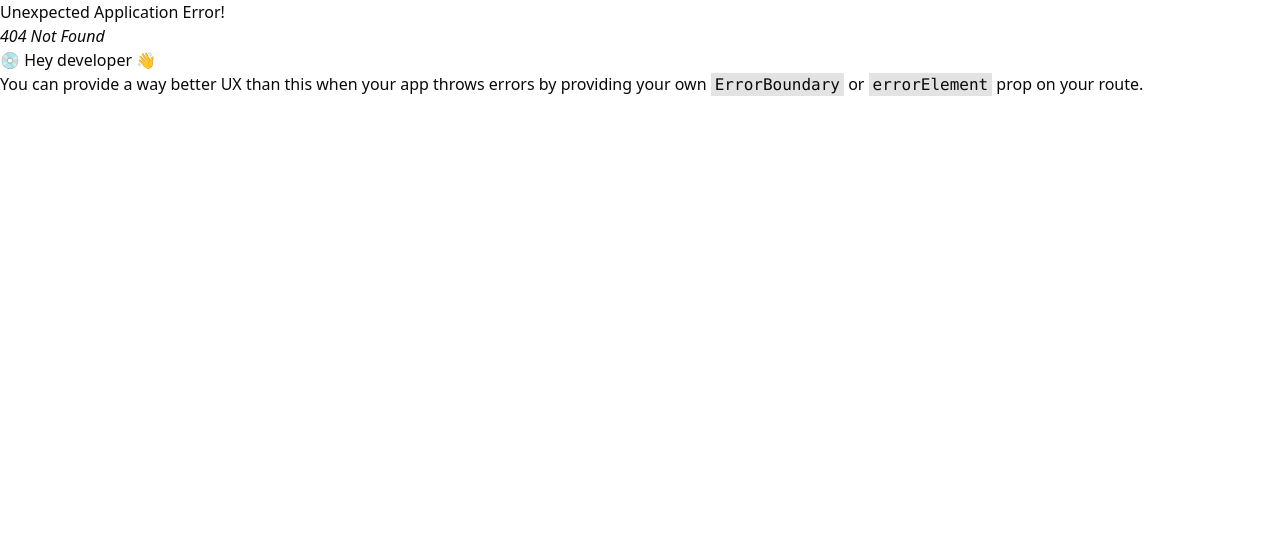
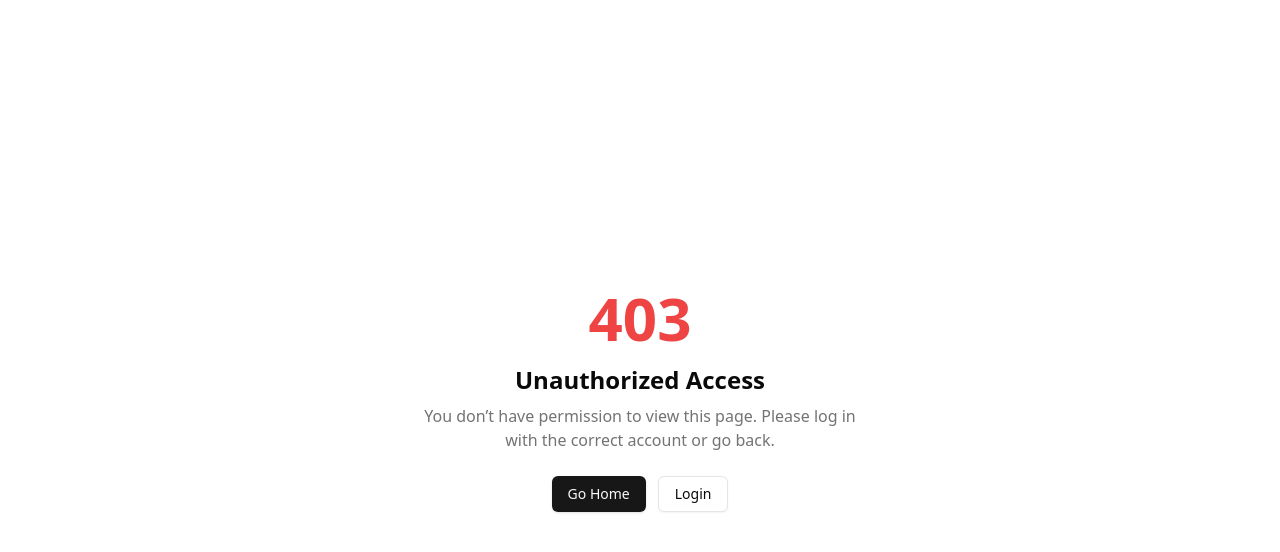
Before and after one commit to Mirazahmed0997/Peak-route-A-tour-managment-application-client, a React (Vite) app: page /unAuthorised in a window 1280 px wide. Before the commit this address had no page. Shown: the top 552 px of the page. Built offline with nearby package versions, Linux system fonts and the light colour scheme.

Commit message:
protectedRoutesBasedOnRole

```diff
--- /dev/null
+++ b/src/pages/unAuthorised.tsx
@@ -0,0 +1,31 @@
+import { Button } from "@/components/ui/button";
+import { Link } from "react-router";
+
+const unAuthorised = () => {
+    return (
+        <div className="flex min-h-screen flex-col items-center justify-center text-center px-4">
+            <h1 className="text-6xl font-bold text-destructive">403</h1>
+
+            <h2 className="mt-4 text-2xl font-semibold">
+                Unauthorized Access
+            </h2>
+
+            <p className="mt-2 text-muted-foreground max-w-md">
+                You don’t have permission to view this page.
+                Please log in with the correct account or go back.
+            </p>
+
+            <div className="mt-6 flex gap-3">
+                <Button asChild variant="default">
+                    <Link to="/">Go Home</Link>
+                </Button>
+
+                <Button asChild variant="outline">
+                    <Link to="/login">Login</Link>
+                </Button>
+            </div>
+        </div>
+    );
+};
+
+export default unAuthorised;
--- a/src/pages/verify.tsx
+++ b/src/pages/verify.tsx
@@ -16,7 +16,7 @@ import { cn } from "@/lib/utils"
 
 const Verify = () => {
 
-    const inputsRef = useRef([])
+    const inputsRef = useRef<(HTMLInputElement | null)[]>([]);
     const [otp, setOtp] = useState(Array(6).fill(""))
     const [loading, setLoading] = useState(false)
     const [otpSent, setOtpSent] = useState(false)
@@ -39,28 +39,29 @@ const Verify = () => {
 
     useEffect(() => {
         if (otpSent && inputsRef.current[0]) {
-            inputsRef.current[0].focus()
+          inputsRef.current[0].focus();
         }
-    }, [otpSent])
+      }, [otpSent]);
 
-    const handleChange = (e: any, index: any) => {
-        const value = e.target.value
-        if (!/^[0-9]?$/.test(value)) return
+      const handleChange = (e: React.ChangeEvent<HTMLInputElement>, index: number) => {
+        const value = e.target.value;
+        if (!/^[0-9]?$/.test(value)) return;
 
-        const newOtp = [...otp]
-        newOtp[index] = value
-        setOtp(newOtp)
+        const newOtp = [...otp];
+        newOtp[index] = value;
+        setOtp(newOtp);
 
         if (value && index < inputsRef.current.length - 1) {
-            inputsRef.current[index + 1].focus()
+          inputsRef.current[index + 1]?.focus();
         }
-    }
+      };
 
-    const handleKeyDown = (e: any, index: any) => {
+      const handleKeyDown = (e: React.KeyboardEvent<HTMLInputElement>, index: number) => {
         if (e.key === "Backspace" && !otp[index] && index > 0) {
-            inputsRef.current[index - 1].focus()
+          inputsRef.current[index - 1]?.focus();
         }
-    }
+      };
+
 
     const handleSendOtp = async () => {
         const toastId = toast.loading("Sending Otp")
@@ -214,3 +215,224 @@ const Verify = () => {
 }
 
 export default Verify
+
+
+
+
+
+
+// import { useRef, useState, useEffect } from "react"
+// import { Button } from "@/components/ui/button"
+// import {
+//     Card,
+//     CardContent,
+//     CardDescription,
+//     CardHeader,
+//     CardTitle,
+// } from "@/components/ui/card"
+// import { Input } from "@/components/ui/input"
+// import { useLocation, useNavigate } from "react-router"
+// import {  useSendOtpMutation, useVerifyOtpMutation } from "@/redux/features/auth/auth.api"
+// import { toast } from "sonner"
+// import { cn } from "@/lib/utils"
+
+// const Verify = () => {
+
+//     const inputsRef = useRef([])
+//     const [otp, setOtp] = useState(Array(6).fill(""))
+//     const [loading, setLoading] = useState(false)
+//     const [otpSent, setOtpSent] = useState(false)
+//     const [sendOtp] = useSendOtpMutation();
+//     const [verifyOtp] = useVerifyOtpMutation();
+
+//     const location = useLocation()
+//     const [email] = useState(location.state)
+//     const [timer, setTimer] = useState(120)
+//     console.log(email)
+//     const navigate = useNavigate()
+
+//     // useEffect(() => {
+//     //     if (!email) {
+//     //         navigate('/')
+//     //     }
+//     // }, [email])
+
+
+
+//     useEffect(() => {
+//         if (otpSent && inputsRef.current[0]) {
+//             inputsRef.current[0].focus()
+//         }
+//     }, [otpSent])
+
+//     const handleChange = (e: any, index: any) => {
+//         const value = e.target.value
+//         if (!/^[0-9]?$/.test(value)) return
+
+//         const newOtp = [...otp]
+//         newOtp[index] = value
+//         setOtp(newOtp)
+
+//         if (value && index < inputsRef.current.length - 1) {
+//             inputsRef.current[index + 1].focus()
+//         }
+//     }
+
+//     const handleKeyDown = (e: any, index: any) => {
+//         if (e.key === "Backspace" && !otp[index] && index > 0) {
+//             inputsRef.current[index - 1].focus()
+//         }
+//     }
+
+//     const handleSendOtp = async () => {
+//         const toastId = toast.loading("Sending Otp")
+//         setTimer(120)
+//         try {
+//             setOtpSent(true)
+//             const res = await sendOtp({ email: email }).unwrap()
+//             if (res.success) {
+//                 toast.success("Otp sent", { id: toastId })
+//             }
+//             setTimer(0)
+
+//         } catch (error) {
+//             console.log(error)
+//         }
+//     }
+//     const handleReSendOtp = async () => {
+//         const toastId = toast.loading("Re-Sending Otp")
+//         setTimer(120)
+//         try {
+//             setOtpSent(true)
+//             const res = await sendOtp({ email: email }).unwrap()
+//             if (res.success) {
+//                 toast.success("Otp sent", { id: toastId })
+//             }
+//             setTimer(0)
+
+//         } catch (error) {
+//             console.log(error)
+//         }
+//     }
+
+//     const handleSubmit = async (e: any) => {
+//         try {
+
+//             e.preventDefault()
+
+//             const otpCode = otp.join("")
+//             if (otpCode.length !== 6) {
+//                 alert("Please enter the complete OTP")
+//                 return
+//             }
+
+//             setLoading(true)
+//             console.log("OTP Submitted:", otpCode)
+//             const res = await verifyOtp({ email: email, otp: otpCode }).unwrap()
+
+//             if (res.success) {
+//                 toast.success("Successfully verified")
+//             }
+
+//             navigate('/login')
+
+//             setTimeout(() => {
+//                 setLoading(false)
+//             }, 1000)
+
+//         } catch (error) {
+//             console.log(error)
+//         }
+//     }
+
+
+//     useEffect(() => {
+//         const timerId = setInterval(() => {
+//             setTimer((prev) => {
+//                 if (prev <= 0) {
+//                     clearInterval(timerId)
+//                     return 0
+//                 }
+//                 return prev - 1
+//             })
+//         }, 1000)
+
+//         return () => clearInterval(timerId)
+//     }, [])
+
+
+//     return (
+//         <div className="flex min-h-screen items-center justify-center bg-muted px-4">
+//             <Card className="w-full max-w-md">
+//                 <CardHeader className="text-center">
+//                     <CardTitle className="text-2xl">Verify your email</CardTitle>
+//                     <CardDescription>
+//                         We’ll send a verification code to your email
+//                     </CardDescription>
+//                 </CardHeader>
+
+//                 <CardContent>
+//                     {!otpSent ? (
+//                         <Button
+//                             className="w-full"
+//                             onClick={handleSendOtp}
+//                         >
+//                             Send OTP
+//                         </Button>
+//                     ) : (
+//                         <form onSubmit={handleSubmit}>
+//                             {/* OTP Inputs */}
+//                             <div className="mb-6 mt-2 flex justify-center gap-3">
+//                                 {otp.map((_, index) => (
+//                                     <Input
+//                                         key={index}
+//                                         ref={(el) => (inputsRef.current[index] = el)}
+//                                         type="text"
+//                                         inputMode="numeric"
+//                                         maxLength={1}
+//                                         value={otp[index]}
+//                                         className="h-12 w-12 text-center text-lg font-semibold"
+//                                         onChange={(e) => handleChange(e, index)}
+//                                         onKeyDown={(e) => handleKeyDown(e, index)}
+//                                     />
+//                                 ))}
+//                             </div>
+
+//                             <Button
+//                                 type="submit"
+//                                 className="w-full"
+//                                 disabled={loading}
+//                             >
+//                                 {loading ? "Verifying..." : "Verify"}
+//                             </Button>
+
+//                             <p className="mt-4 text-center text-sm text-muted-foreground">
+//                                 Didn’t receive the code?{" "}
+//                                 <button
+//                                     type="button"
+//                                     className="text-primary underline"
+//                                     onClick={handleReSendOtp}
+//                                     disabled={timer !== 0}
+//                                 >
+//                                     Resend
+//                                 </button>
+
+//                                 <span
+//                                     className={cn(
+//                                         "ms-2",
+//                                         timer === 0 ? "text-gray-500 cursor-default" : "text-gray-400 cursor-not-allowed"
+//                                     )}
+//                                 >
+//                                     {timer === 0 ? null : `${timer}s`}
+//                                 </span>
+//                             </p>
+
+//                         </form>
+//                     )}
+//                 </CardContent>
+//             </Card>
+//         </div>
+//     )
+// }
+
+// export default Verify
--- a/src/routes/index.tsx
+++ b/src/routes/index.tsx
@@ -9,6 +9,10 @@ import { generateRoutes } from "@/utils/generateRoutes";
 import { Navigate, createBrowserRouter } from "react-router";
 import { adminSidebarItems } from "./AdminSidbarItems";
 import { userSidebarItems } from "./UserSidebarItems";
+import withAuth from "@/utils/withAuth";
+import unAuthorised from "@/pages/unAuthorised";
+import { role } from "@/constants/Role";
+import { TRole } from "@/types";
 
 export const router = createBrowserRouter([
   {
@@ -24,7 +28,7 @@ export const router = createBrowserRouter([
 
   {
     path: "/admin",
-    Component: DashboardLayout,
+    Component: withAuth(DashboardLayout, role.admin as TRole),
     children: [
         {index:true,element: <Navigate to="/admin/analytics"/>},
         ...generateRoutes(adminSidebarItems)
@@ -33,7 +37,7 @@ export const router = createBrowserRouter([
 
   {
     path: "/user",
-    Component: DashboardLayout,
+    Component: withAuth(DashboardLayout, role.user as TRole),
     children: [
         {index:true,element: <Navigate to="/user/bookings"/>},
       ...generateRoutes(userSidebarItems)
@@ -52,4 +56,8 @@ export const router = createBrowserRouter([
     path: "verify",
     Component: Verify,
   },
+  {
+    path: "unAuthorised",
+    Component: unAuthorised,
+  },
 ]);
--- /dev/null
+++ b/src/utils/withAuth.tsx
@@ -0,0 +1,21 @@
+import { useUserProfileQuery } from "@/redux/features/auth/auth.api";
+import { TRole } from "@/types";
+import { ComponentType } from "react";
+import { Navigate } from "react-router";
+
+const withAuth = (Component: ComponentType,requiredRole?:TRole) => {
+    return function AuthWrapper(){
+        const { data,isLoading } = useUserProfileQuery(undefined)
+        if(!isLoading && !data?.data?.data?.email)
+            {
+                return <Navigate to="/login"/>
+            }
+        if(requiredRole &&!isLoading && requiredRole!==data?.data?.data?.role)
+            {
+                return <Navigate to="/unAuthorised" />
+            }
+        return <Component/>;
+    }
+};
+
+export default withAuth;
```
